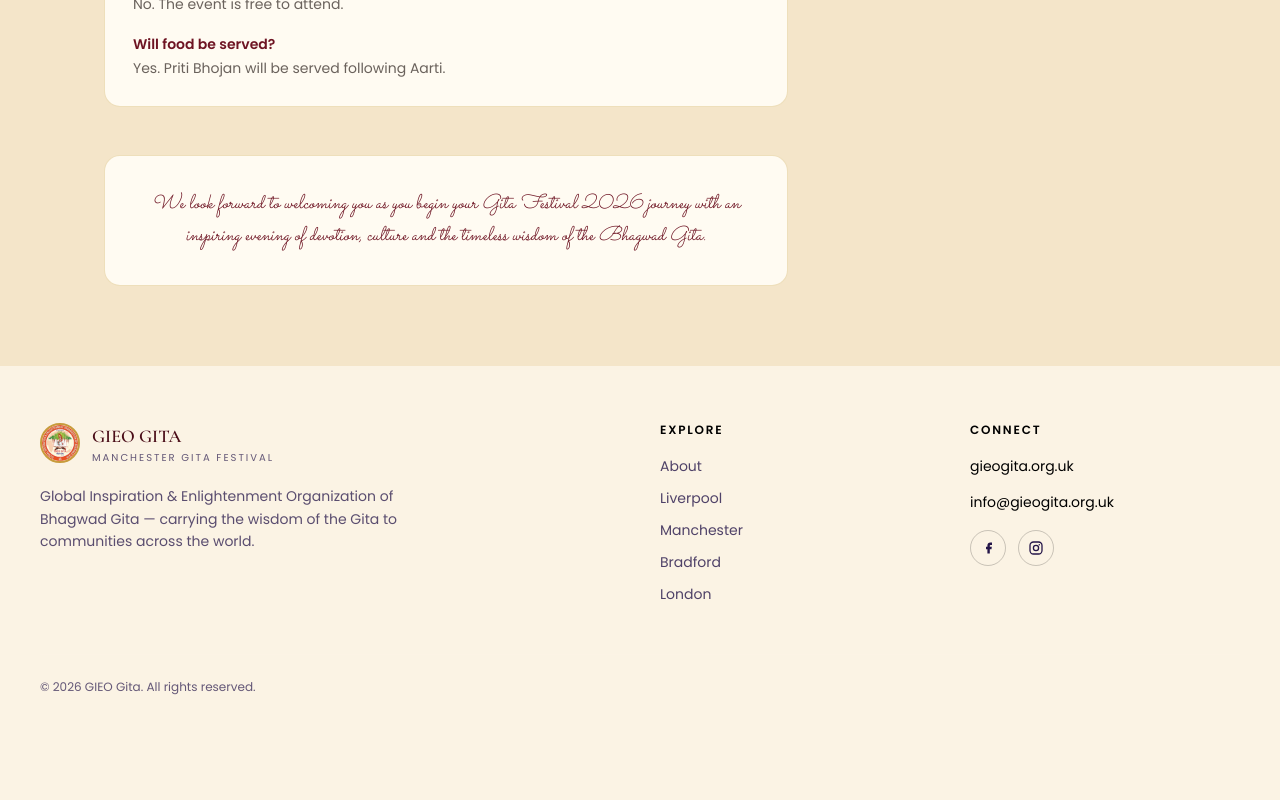
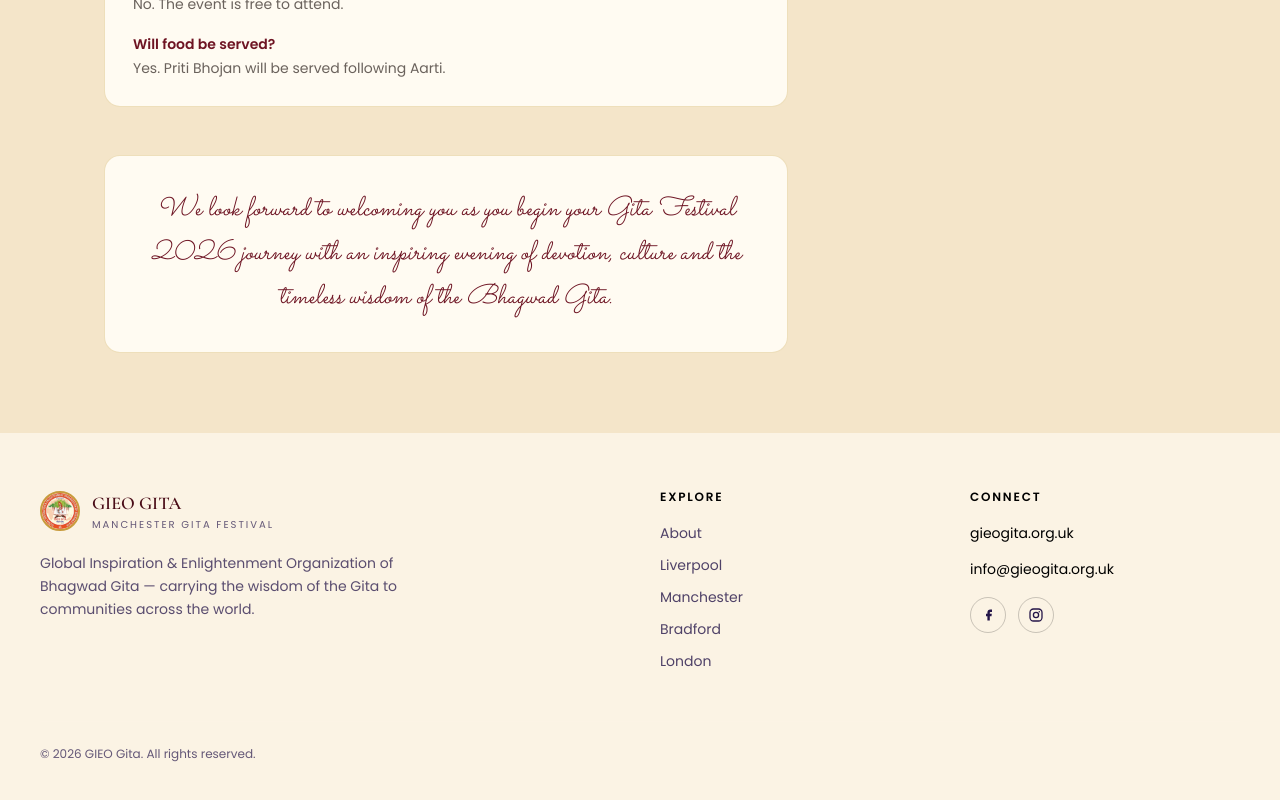
Before and after one commit to Pankajvijaybhatnagar/uk, a Next.js app: page /events/liverpool-satsang-evening in a window 1280 px wide. Shown: the part 2477-3277 px from the top of the page. Before the commit the page ends 3228 px from the top, so only its background shows below. Built offline with nearby package versions, Linux system fonts and the light colour scheme.

Commit message:
update the fornt size of the ending message

```diff
--- a/app/events/[slug]/page.jsx
+++ b/app/events/[slug]/page.jsx
@@ -385,8 +385,8 @@ export default function EventPage({ params }) {
 
               {/* Closing Message */}
               {event.closingMessage && (
-                <div className="mt-12 rounded-2xl border border-gold/30 bg-cream-panel p-8 text-center">
-                  <p className="font-script text-xl italic leading-relaxed text-maroon">
+                <div  className="mt-12 rounded-2xl border border-gold/30 bg-cream-panel p-8 text-center">
+                  <p  style={{ fontSize: "1.7rem" }}   className="font-script text-xl italic leading-relaxed text-maroon">
                     {event.closingMessage}
                   </p>
                 </div>
```
